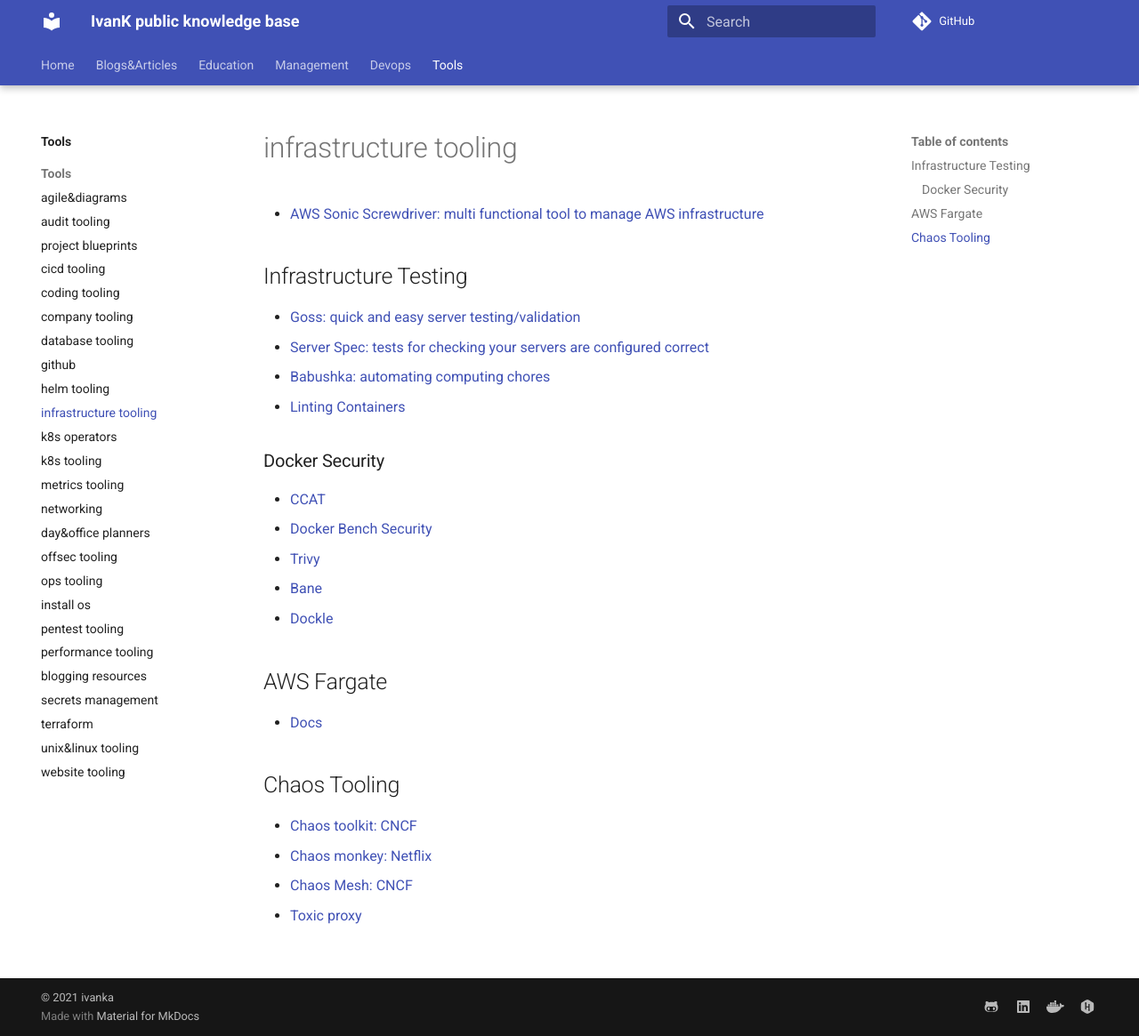
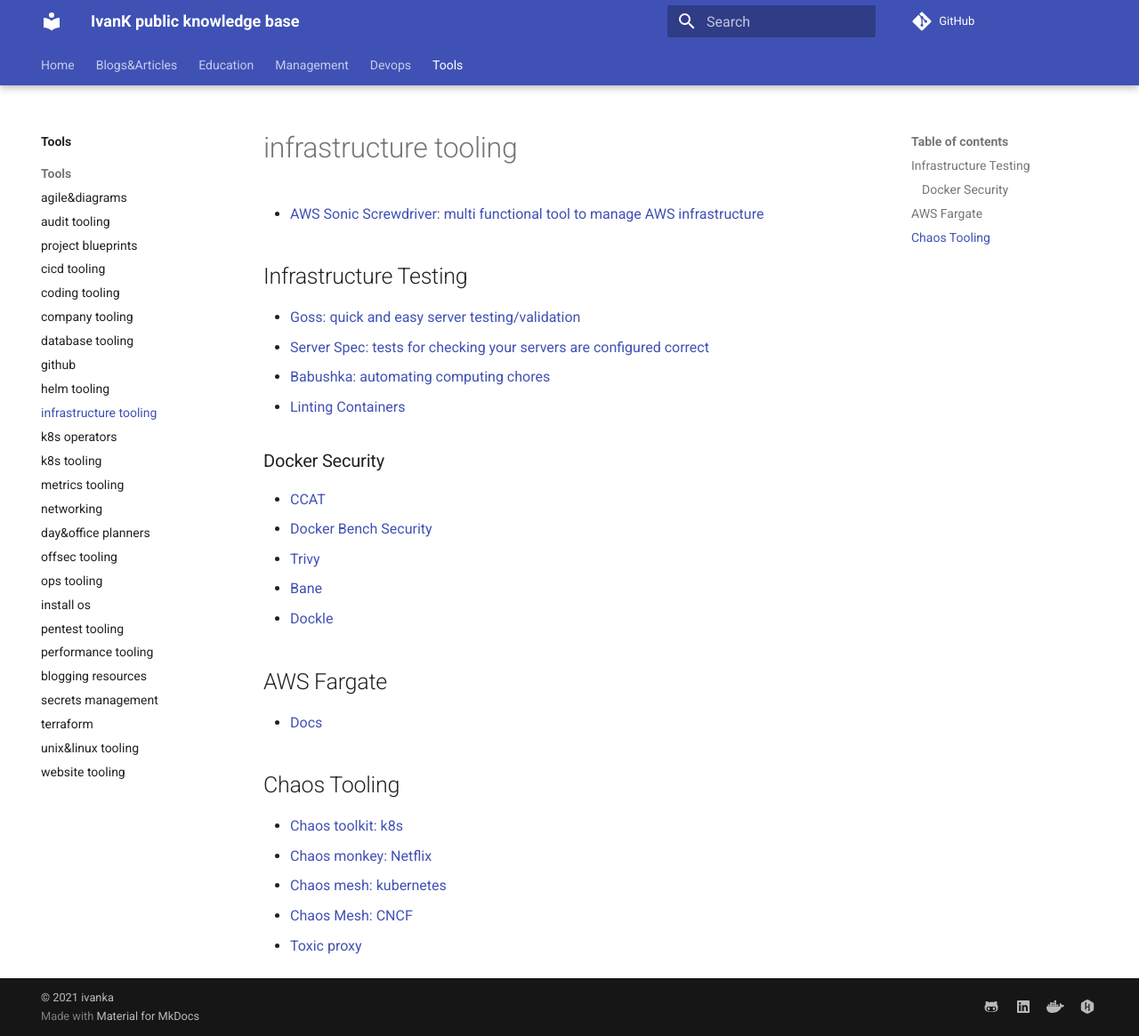
Before and after one commit to ivankatliarchuk/knowledge-base, an MkDocs documentation site: the page built from docs/tools/infrastructure.md, in a window 1280 px wide and 1165 px high. Shown: the whole window at 89% size. Built offline with MkDocs 1.6.1 and Material for MkDocs 9.7.7, drawn with Linux system fonts in a browser that asks for light colours; comment, search, counter and statistics services are not loaded.

Commit message:
chore: added chaos mesh

```diff
--- a/docs/tools/infrastructure.md
+++ b/docs/tools/infrastructure.md
@@ -30,7 +30,8 @@
 
 ## Chaos Tooling
 
-- [Chaos toolkit: CNCF](https://chaostoolkit.org){:target="_blank"}
+- [Chaos toolkit: k8s](https://chaostoolkit.org){:target="_blank"}
 - [Chaos monkey: Netflix](https://netflix.github.io/chaosmonkey){:target="_blank"}
+- [Chaos mesh: kubernetes](https://github.com/asobti/kube-monkey){:target="_blank"}
 - [Chaos Mesh: CNCF](https://github.com/chaos-mesh/chaos-mesh){:target="_blank"}
-- [Toxic proxy](https://github.com/Shopify/toxiproxy)
+- [Toxic proxy](https://github.com/Shopify/toxiproxy){:target="_blank"}
```
